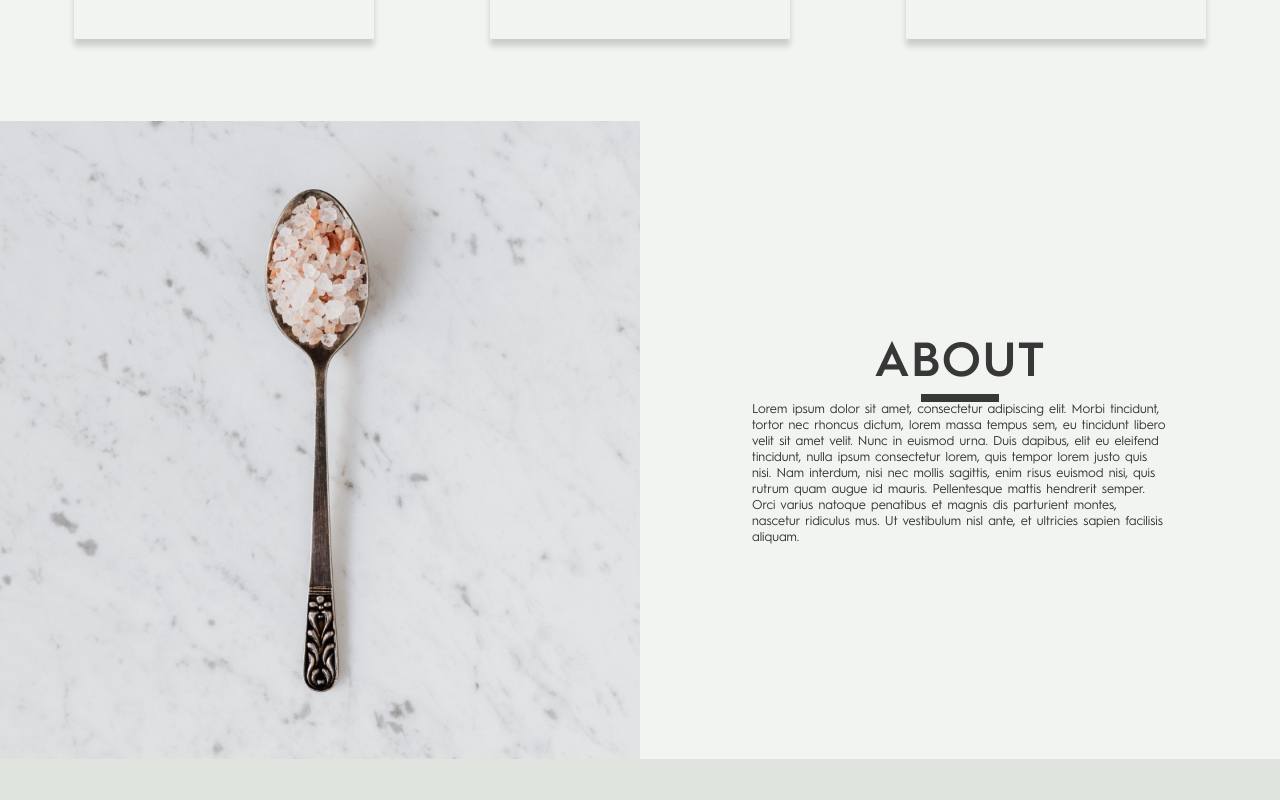
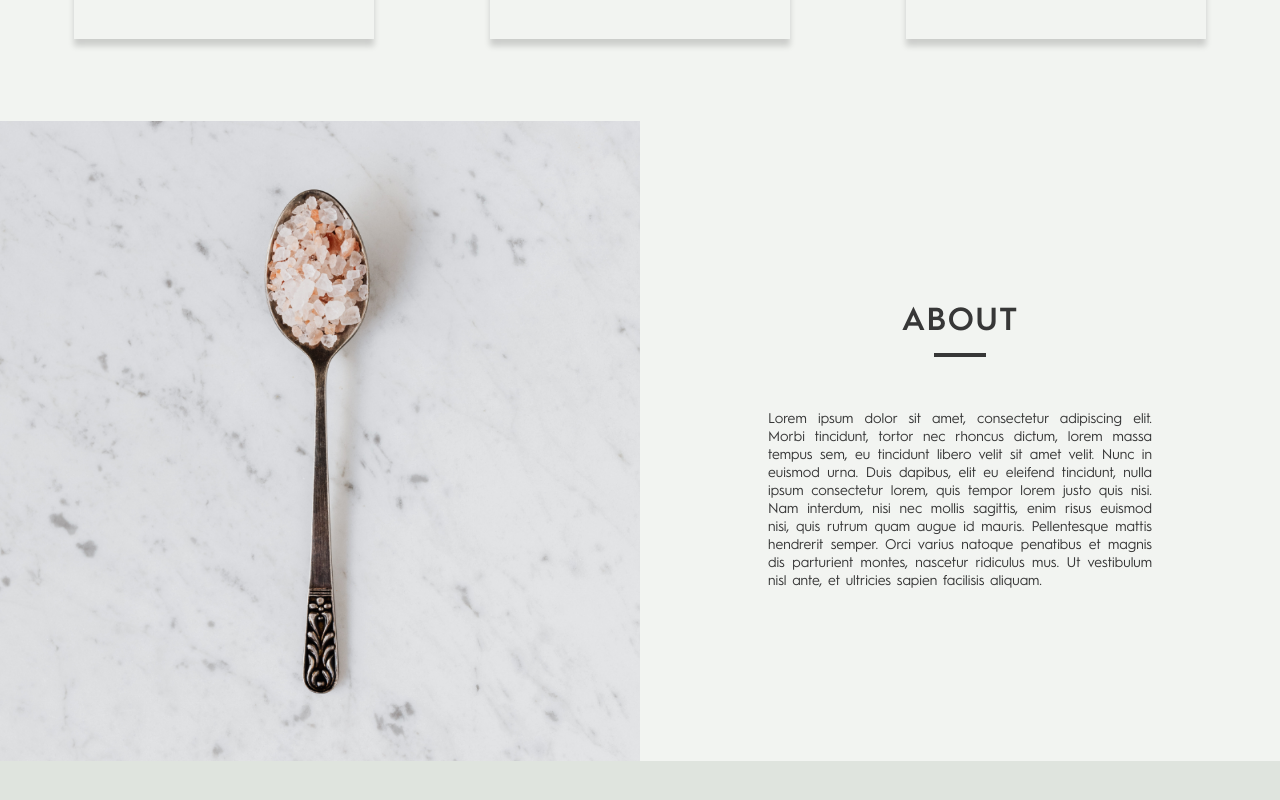
Before and after one commit to LuisAndrade18/Recipes, a React (Create React App) app: page / in a window 1280 px wide. Shown: the part 1680-2480 px from the top of the page. Built offline with nearby package versions, Linux system fonts and the light colour scheme.

Commit message:
bug fixed on main - "About"

```diff
--- a/src/components/main/components/about/About.js
+++ b/src/components/main/components/about/About.js
@@ -5,7 +5,9 @@ import * as S from './Style';
 const About = () => {
   return (
     <S.About>
+      <S.Image>
         <img src={Spoon} alt="" />
+      </S.Image>
       <S.Text>
         <div>
           <h2>ABOUT</h2>
--- a/src/components/main/components/about/Style.js
+++ b/src/components/main/components/about/Style.js
@@ -11,9 +11,6 @@ export const About = styled.div`
     font-family: 'HURME GEOMETRIC S.B.';
     letter-spacing: 1.5px;
   }
-  img {
-    width: 100%;
-  }
   p {
     width: 94%;
     max-width: 500px;
@@ -22,19 +19,33 @@ export const About = styled.div`
   }
 
   @media (min-width: 1000px) {
+    height: 50vw;
     flex-direction: row;
     justify-content: space-between;
-    img{
-      width: 50%;
-    }
-    figure {
-      width: 50%;
+    h2 {
+      font-size: 2rem;
     }
     p {
-      width: 65%;
-      font-size: 1vw;
+      width: 60%;
+      font-size: 1.1vw;
+      text-align: justify;
       max-width: none;
     }
+  }
+`;
+
+export const Image = styled.figure`
+  width: 100%;
+  height: 100%;
+  object-fit: cover;
+  img {
+    width: 100%;
+    height: 100%;
+    object-fit: cover;
+  }
+
+  @media (min-width: 1000px) {
+    width: 50%;
   }
 `;
 
@@ -55,13 +66,14 @@ export const Text = styled.div`
 
   @media (min-width: 1000px) {
     width: 50%;
-    height: 100%;
+    height: 60%;
   }
 `;
 
 export const Line = styled.span`
   width: 45%;
-  height: 0;
+  height: 0px;
+  background-color: #373737;
   max-width: 90px;
-  border: solid 4px;
+  border: solid 2px;
 `;
```
